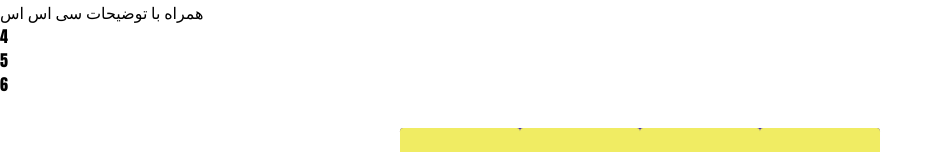
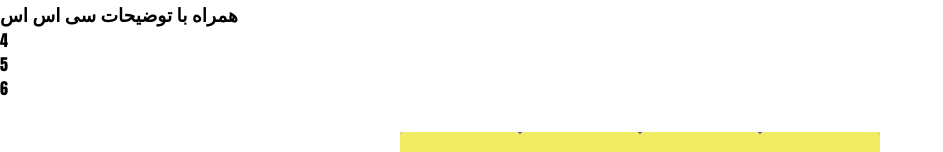
Before and after one commit to kaywan3514/Js-Learning, a plain HTML site: page flex-box/flex.html in a window 1280 px wide. Shown: the top 152 px of the page, without its empty margins (0-943 px from the left). Drawn offline with Linux system fonts and the light colour scheme.

Commit message:
Change P to h3

```diff
--- a/flex-box/flex.html
+++ b/flex-box/flex.html
@@ -9,7 +9,7 @@
 </head>
 
 <body>
-    <p>همراه با توضیحات سی اس اس</p>
+    <h3>همراه با توضیحات سی اس اس</h3>
     <!-- part 2_3_4_5_6_7 -->
     <!-- <div class="flex-container eshtrak">
         <div class="flex-itam eshtrak box1">1</div>
```
